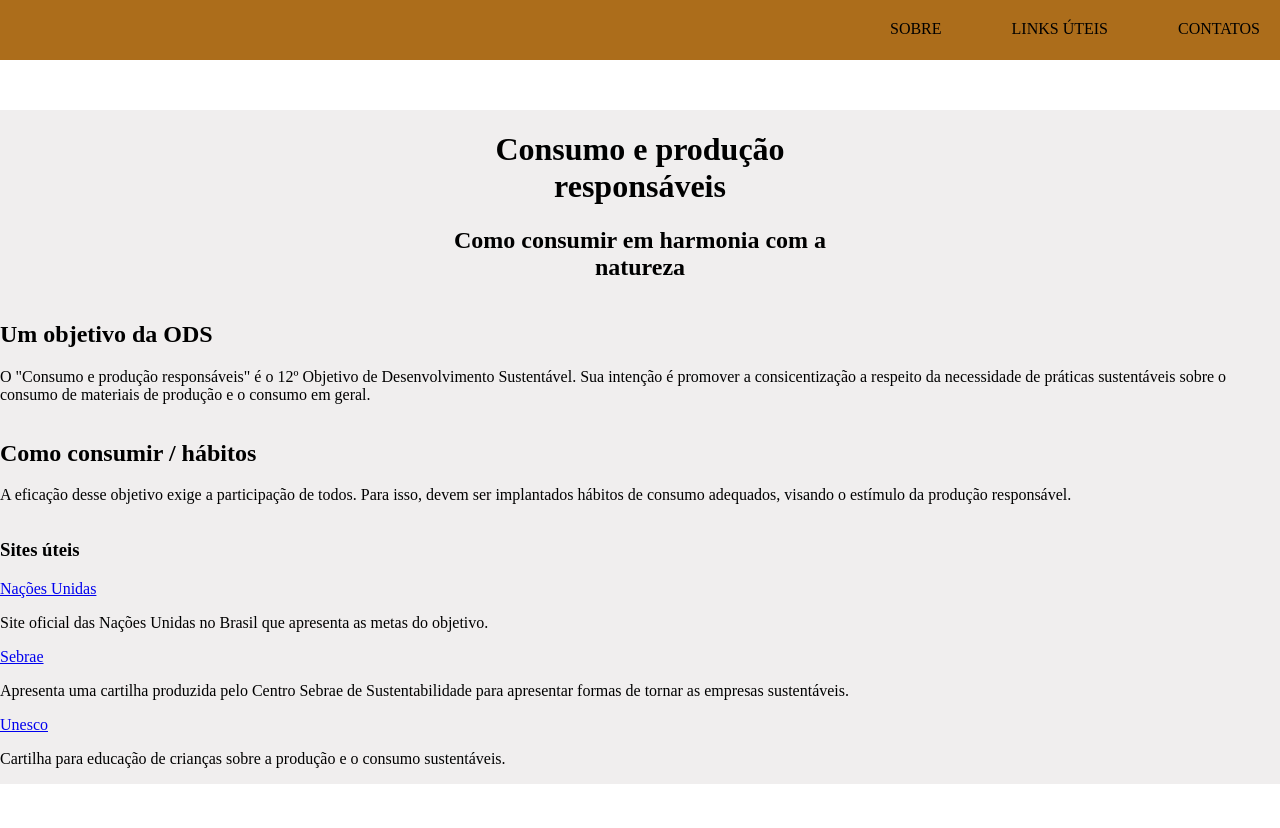
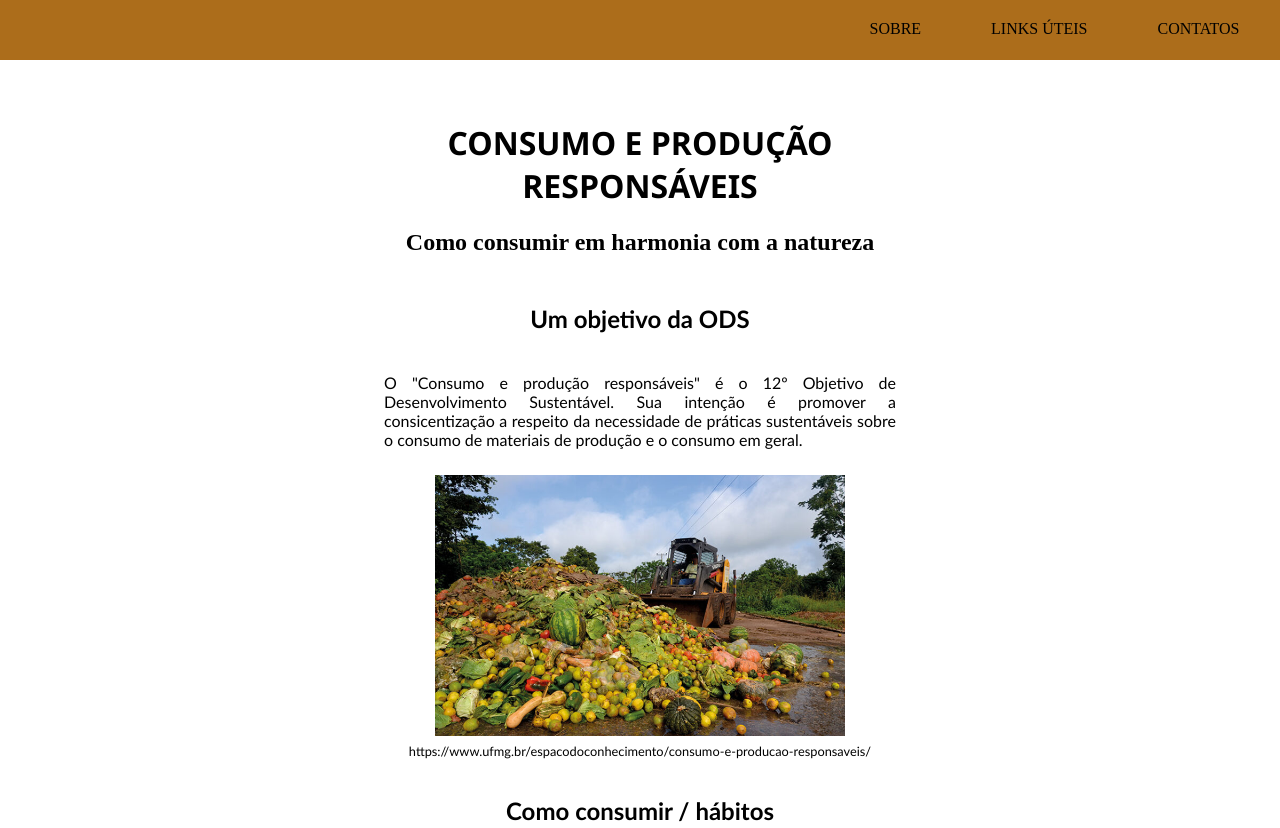
Before and after one commit to patriciasantana9/desafio, a plain HTML site: page index.html in a window 1280 px wide. Shown: the top 828 px of the page. Before the commit the page ends 800 px from the top, so only its background shows below. Drawn offline with Linux system fonts and the light colour scheme.

Commit message:
alterações

```diff
--- a/index.html
+++ b/index.html
@@ -19,17 +19,23 @@
       </header>
 
       <section id="intro" class="sec">
-         <h2>Um objetivo da ODS</h2>
+         <h3>Um objetivo da ODS</h3>
          <p>O "Consumo e produção responsáveis" é o 12º Objetivo de Desenvolvimento Sustentável. Sua intenção é promover a consicentização a respeito da necessidade de práticas sustentáveis sobre o consumo de materiais de produção e o consumo em geral.</p>
+         <img src="img/alimentos.jpg" alt="Foto de alimentos disperdiçados">
+         <p class="foto">https://www.ufmg.br/espacodoconhecimento/consumo-e-producao-responsaveis/</p>
       </section>
 
       <section id="how" class="sec">
-         <h2>Como consumir / hábitos</h2>
+         <h3>Como consumir / hábitos</h3>
          <p>A eficação desse objetivo exige a participação de todos. Para isso, devem ser implantados hábitos de consumo adequados, visando o estímulo da produção responsável.</p>
+         <img src="img/aurora.jpg" alt="Imagem de pessoa passando uma fruta para outra pessoa.">
+         <p class="foto">https://institutoaurora.org/ods-12-consumo-e-producao-responsaveis/</p>
       </section>
 
       <section id="sites" class="sec">
          <h3>Sites úteis</h3>
+
+         <p>Sites para te ajudar a consumir de forma sustentável:</p>
 
          <section id="siteUn" class="site">
             <a href="https://brasil.un.org/pt-br/sdgs/12">Nações Unidas</a>
@@ -47,5 +53,6 @@
          </section>
       </section>
    </main>
+   <!-- <footer>CRIADO POR PATRÍCIA SANTANA</footer> -->
 </body>
 </html>
--- a/style.css
+++ b/style.css
@@ -5,7 +5,7 @@ body {
 
 nav {
    padding: 20px 30px 0px 0px;
-   width: 100%;
+   width: 98.4%;
    height: 40px;
    background-color: rgb(172, 109, 27);
    display: flex;
@@ -14,25 +14,89 @@ nav {
    gap: 50px;
 }
 
-nav>a {
+a {
    color: rgb(0, 0, 0);
    margin-right: 20px;
    text-decoration: none;
 }
 
 main.all {
-   margin-top: 50px;
+   padding-top: 40px;
    width: 100%;
-   height: 100%;
-   background-color: rgb(240, 238, 238);
+   height: 100vh;
    display: flex;
    flex-direction: column;
 }
 
 header {
-   width: 30%;
-   height: 30%;
+   width: 40%;
+   height: 20%;
    text-align: center;
    align-self: center;
+   padding-bottom: 20px;
+}
+
+h1 {
+   font-size: 2em;
+   font-family: 'Segoe UI', Tahoma, Geneva, Verdana, sans-serif;
+   text-transform: uppercase;
+}
+
+h2 {
 
 }
+
+h3 {
+   font-family: 'Trebuchet MS', 'Lucida Sans Unicode', 'Lucida Grande', 'Lucida Sans', Arial, sans-serif;
+   font-size: 1.5em;
+}
+
+p {
+   font-size: 1em;
+   font-family: 'Gill Sans', 'Gill Sans MT', Calibri, 'Trebuchet MS', sans-serif;
+}
+
+section.sec {
+   padding: 0px 50px;
+   width: 40%;
+   text-align: justify;
+   align-self: center;
+   display: flex;
+   flex-direction: column;
+   align-items: center;
+}
+
+/* #intro, #sites {
+   background-color: rgb(202, 148, 77);
+} */
+
+section.site {
+   width: 100%;
+}
+
+section.site > a {
+   text-decoration: underline;
+}
+
+a:hover {
+   color: white;
+}
+
+img {
+   padding: 10px;
+   width: 80%;
+   justify-self: center;
+}
+p.foto {
+   font-size: .8em;
+   margin-top: -3px;
+}
+
+footer {
+   padding-top: 10px;
+   text-align: center;
+   height: 40px;
+   width: 100%;
+   background-color: rgb(179, 176, 176);
+   color: rgb(0, 0, 0);
+}
```
Also changed, not shown: img/alimentos.jpg (added), img/aurora.jpg (added), img/sebrae.png (added).
